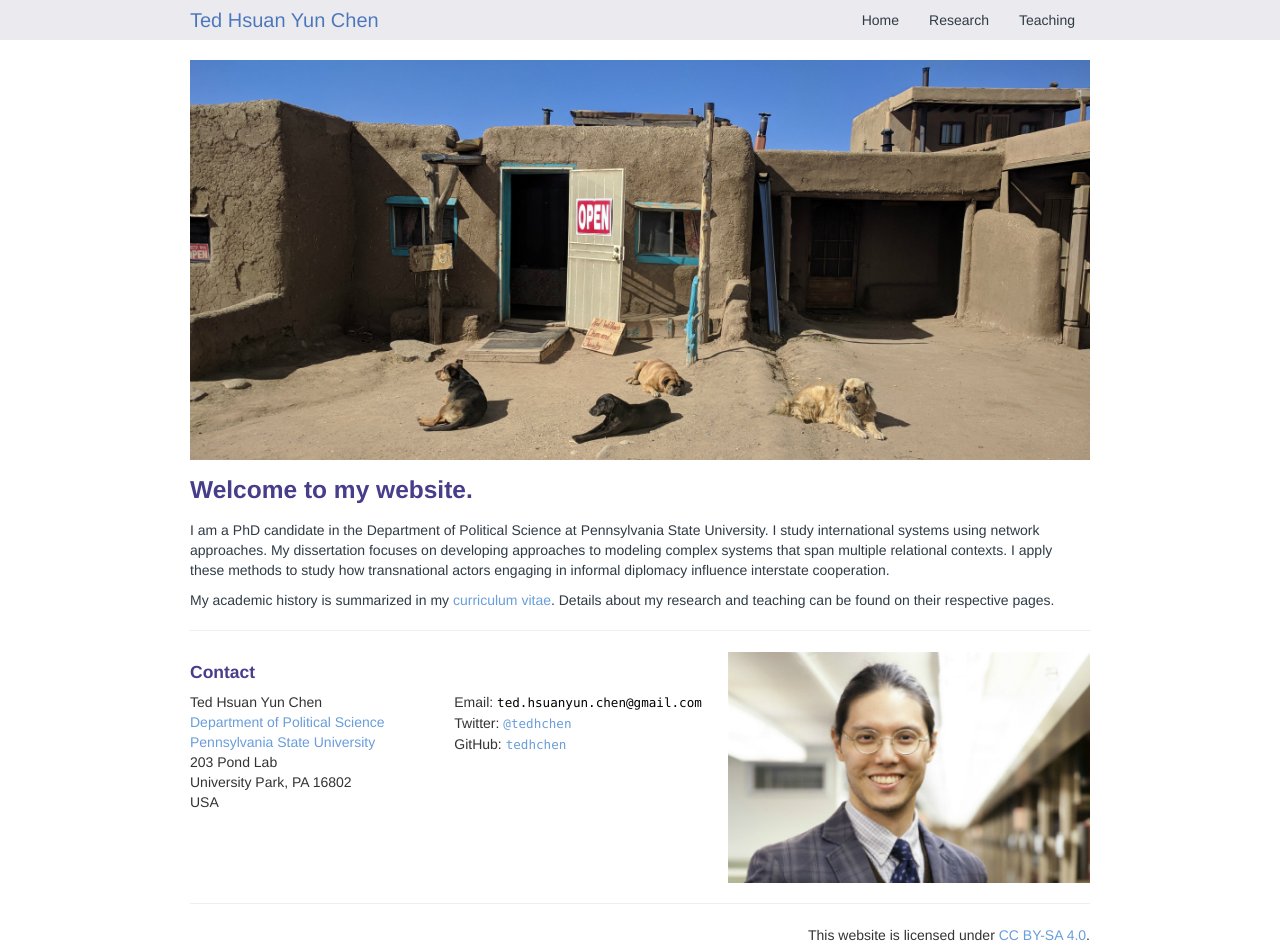
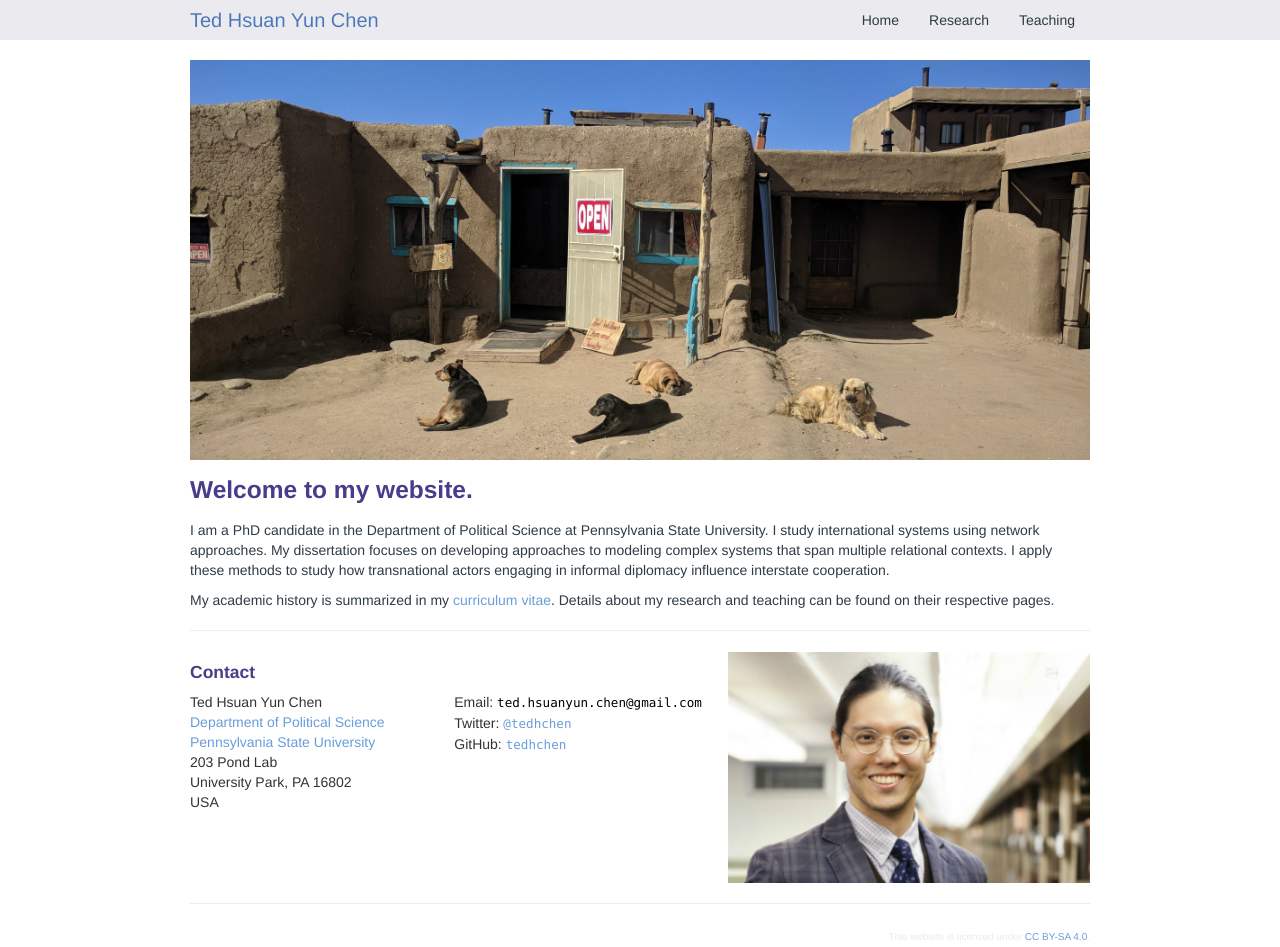
Before and after one commit to tedhchen/tedhchen.github.io, a Jekyll site: the page built from index.md, in a window 1280 px wide. Built offline with Jekyll 4.4.1, drawn with Linux system fonts in a browser that asks for light colours.

Commit message:
adjusted footer font

```diff
--- a/index.md
+++ b/index.md
@@ -58,5 +58,5 @@
 ---
 
 <div class="container-narrownomargin pull-right">
-  This website is licensed under <a href="https://creativecommons.org/licenses/by-sa/4.0/">CC BY-SA 4.0</a>.
+  <font size="1" color="#eaeaef">This website is licensed under <a href="https://creativecommons.org/licenses/by-sa/4.0/">CC BY-SA 4.0</a>.</font>
 </div>
```
